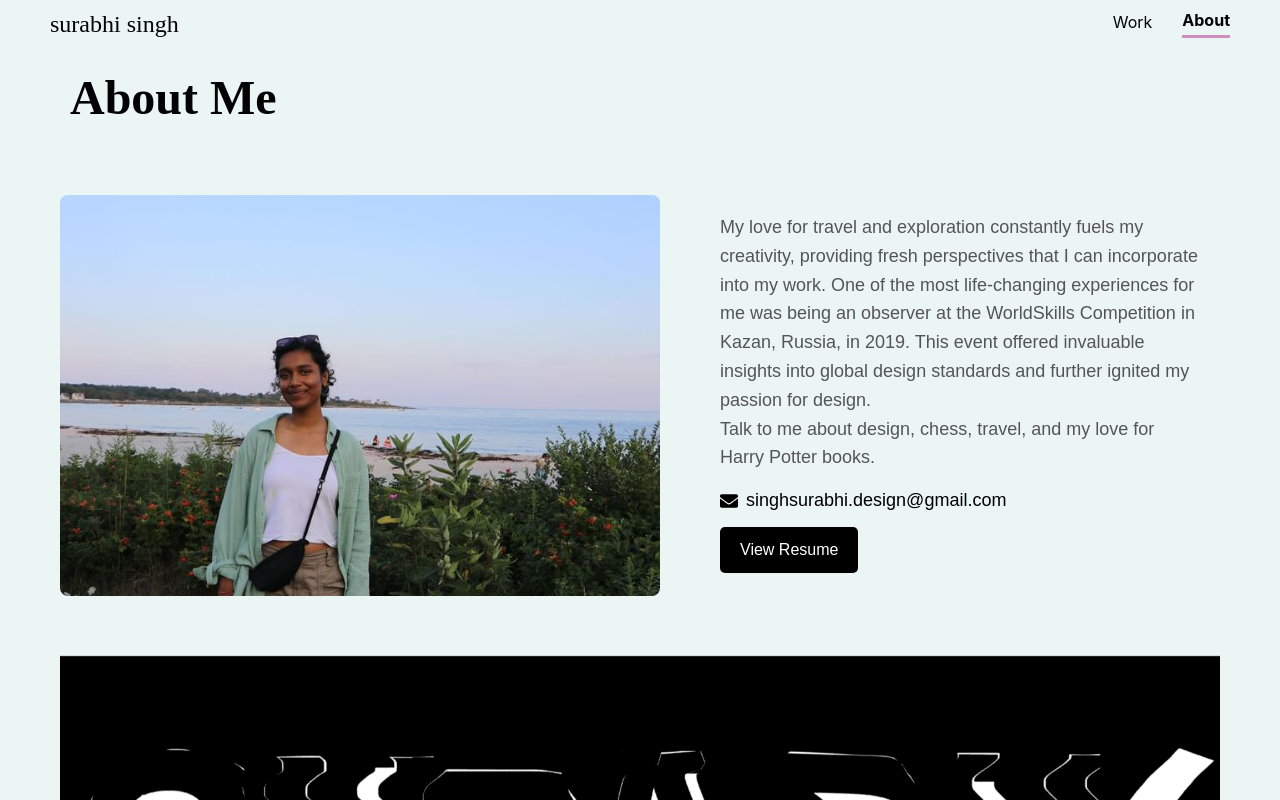
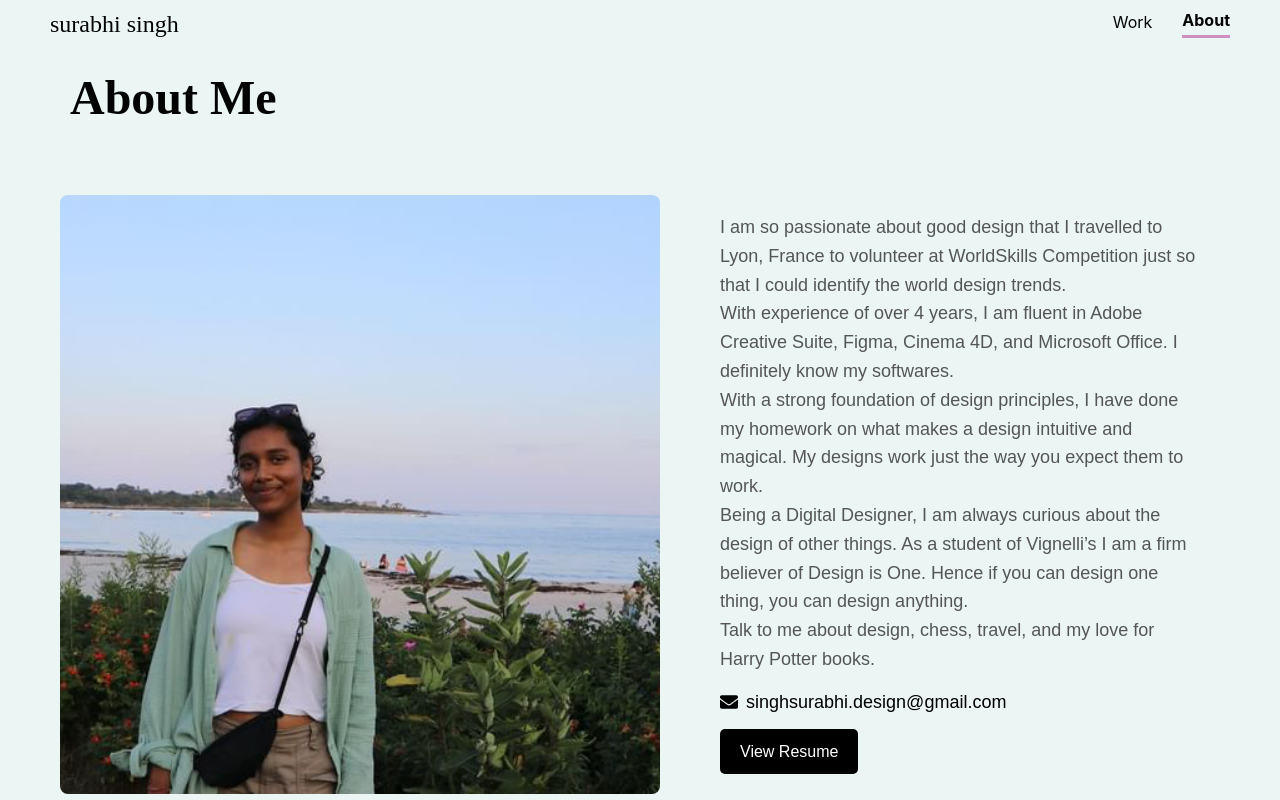
Before and after one commit to surabhi-design/surabhi-design.github.io, a React (Create React App) app: page /about in a window 1280 px wide. Shown: the top 800 px of the page. Built offline with nearby package versions, Linux system fonts and the light colour scheme; a web font is replaced by a local one.

Commit message:
Updated portfolio with about and text color updates

```diff
--- a/src/About.js
+++ b/src/About.js
@@ -18,7 +18,13 @@ const About = () => {
           <ProfileImage src={SurabhiAboutImage} alt="Surabhi Singh" />
           <TextWrapper>
             <Paragraph>
-              My love for travel and exploration constantly fuels my creativity, providing fresh perspectives that I can incorporate into my work. One of the most life-changing experiences for me was being an observer at the WorldSkills Competition in Kazan, Russia, in 2019. This event offered invaluable insights into global design standards and further ignited my passion for design.
+            I am so passionate about good design that I travelled to Lyon, France to volunteer at WorldSkills Competition just so that I could identify the world design trends.
+            <br />
+With experience of over 4 years, I am fluent in Adobe Creative Suite, Figma, Cinema 4D, and Microsoft Office. I definitely know my softwares.
+<br />
+With a strong foundation of design principles, I have done my homework on what makes a design intuitive and magical. My designs work just the way you expect them to work.
+<br />
+Being a Digital Designer, I am always curious about the design of other things. As a student of Vignelli’s I am a firm believer of Design is One. Hence if you can design one thing, you can design anything.
               <br />
               Talk to me about design, chess, travel, and my love for Harry Potter books.
               <br />
```
